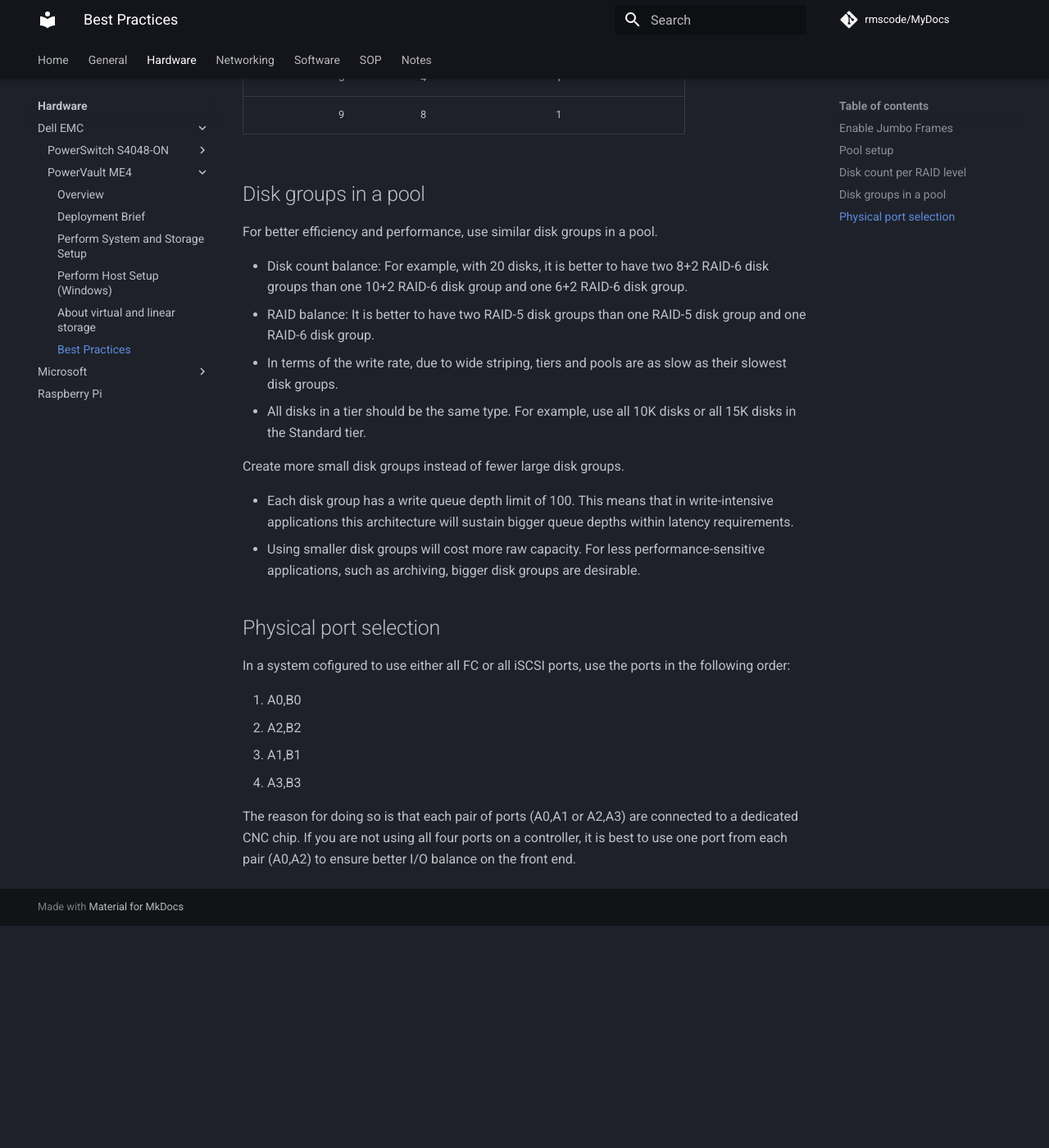
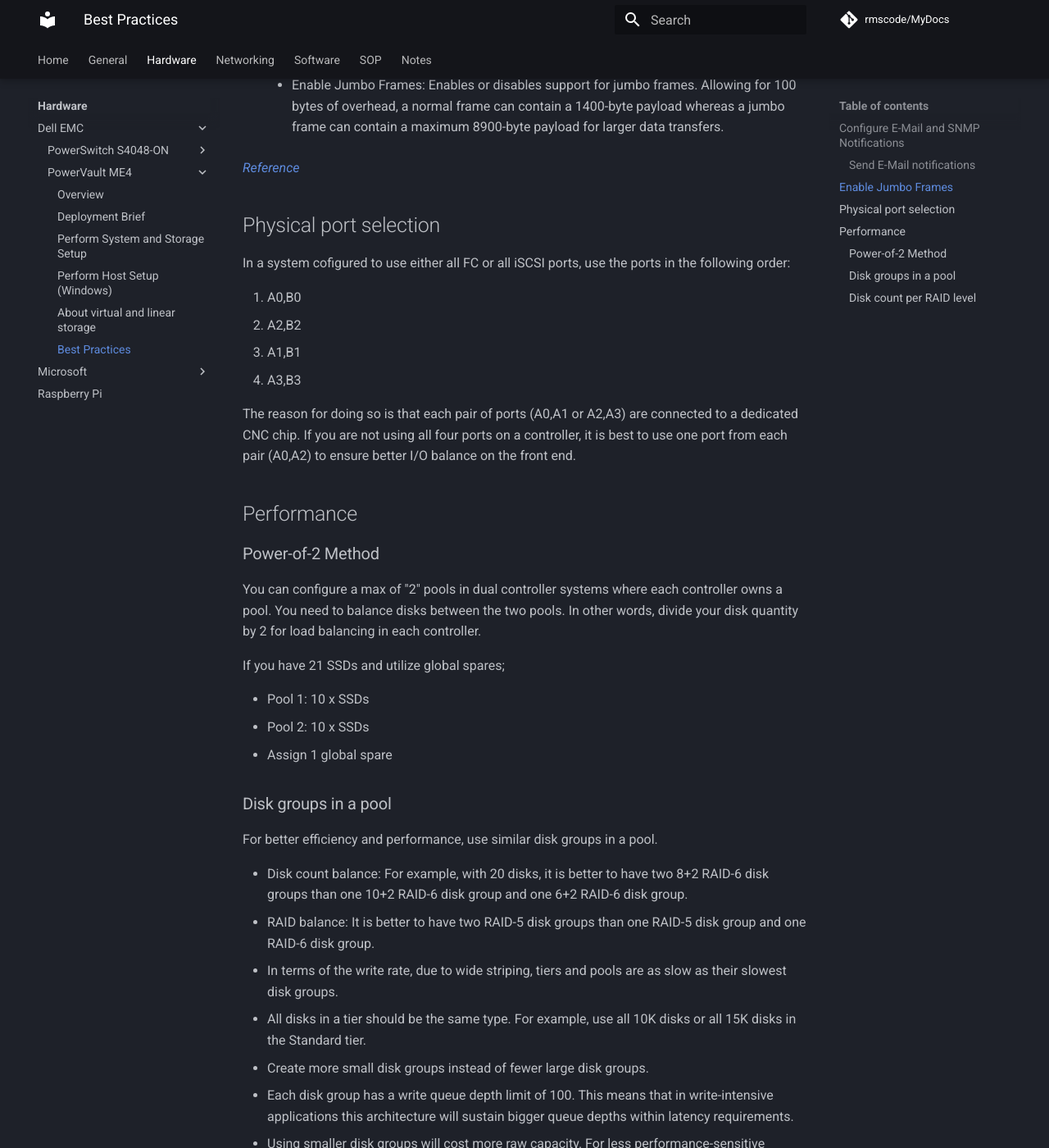
Before and after one commit to rmscode/binary-garden, an MkDocs documentation site: the page built from docs/hardware/dell-emc/powervault-me4/me4-best-practice.md, in a window 1280 px wide and 1400 px high, scrolled down 1441 px. Shown: the whole window at 82% size. Built offline with MkDocs 1.6.1 and Material for MkDocs 9.7.7, drawn with Linux system fonts in a browser that asks for light colours; comment, search, counter and statistics services are not loaded; before the commit the page ends 2570 px from its top, so only the background shows below that; some of the changed lines change nothing that is shown; some of the changed text lies outside the part shown.

Commit message:
Update me4-best-practice.md

```diff
--- a/docs/hardware/dell-emc/powervault-me4/me4-best-practice.md
+++ b/docs/hardware/dell-emc/powervault-me4/me4-best-practice.md
@@ -1,10 +1,33 @@
 # Best Practices
+
+## Configure E-Mail and SNMP Notifications
+
+The Notifications tab provides options for you to set up and test several types of system notifications. These include:
+
+- Configuring SMTP settings.
+- Sending notifications to email addresses when events occur in the system.
+- Enabling managed logs settings, which transfers log data to a log-collection system.
+- Setting remote syslog notifications to allow events to be logged by the syslog of a specified host computer. Syslog is a protocol for sending event messages across an IP network to a logging server. This feature supports User Datagram Protocol (UDP) but not Transmission Control Protocol (TCP).
+- Testing notifications.
+
+You should enable at least one notification service to monitor the system. Email notifications can be sent to as many as three different email addresses. In addition to the normal email notification, Dell EMC recommends enabling managed logs with the Include logs as an email attachment option enabled.
+
+### Send E-Mail notifications
+
+1. Perform one of the following to access the options in the Notifications tab:
+      -  In the Home topic, select Action -> System Settings, then click Notifications.
+      -  In the System topic, select Action -> System Settings, then click Notifications.
+      -  In the footer, click the events panel and select Set Up Notifications.
+      -  In the Welcome panel, select System Settings, and then click the Notifications tab.
+2. Select the Email tab and ensure that the SMTP Server and SMTP Domain options are set, as described in To configure SMTP settings in the [Administrator’s Guide](https://www.dell.com/support/manuals/us/en/19/powervault-me4012/me4_series_ag_pub/configure-smtp-settings?guid=guid-a34ac6dc-8231-456e-ae0a-a157ef02393d&lang=en-us).
+3. Set the email notification.
+4. Select the minimum severity for which the system should send email notifications.
+5. Enter an email address to which the system should send notifications.
+6. Save your settings by click Apply.
 
 ## Enable Jumbo Frames
 
-!!! note
-
-    The use of Jumbo frames can succeed only if jumbo-frame support is enabled on all network components in the data path (SAN switches, server NICs...).
+!!! note "The use of Jumbo frames can succeed only if jumbo-frame support is enabled on all network components in the data path (SAN switches, server NICs...)."
 
 1. Perform one of the following steps to configure iSCSI ports:
     - In the home topic of the PowerVault manager, select Action > System Settings, then click Ports.
@@ -13,43 +36,6 @@
     - Enable Jumbo Frames: Enables or disables support for jumbo frames. Allowing for 100 bytes of overhead, a normal frame can contain a 1400-byte payload whereas a jumbo frame can contain a maximum 8900-byte payload for larger data transfers.
 
 [*Reference*](https://www.dell.com/support/manuals/en-us/powervault-me4012/me4_series_ag_pub/configure-iscsi-ports?guid=guid-9c7ddef3-9cae-4788-b553-dffdc99c4aa6&lang=en-us)
-
-## Pool setup
-
-In a storage system with two controller modules, try to balance the workload of the controllers. Each controller can own one virtual pool. Having the same number of disk groups and volumes in each pool will help balance the workload, increasing performance.
-
-## Disk count per RAID level
-
-The controller breaks virtual volumes into 4-MB pages, which are referenced paged tables in memory. The 4-MB page is a fixed unit of allocation. Therefore, 4-MB units of data are pushed to a disk group. A write performance penalty is introduced in RAID-5 or RAID-6 disk groups when the stripe size of the disk group isn't a multiple of the 4-MB page.
-
-The following table shows recommended disk counts for RAID-6 and RAID-5 disk groups.
-
-!!! note
-
-    Note that parity is actually distributed among all the disks.
-
-| RAID Level | Total Disks | Data Disks (Equivalent) | Parity Disks (Equivalent) |
-| ---------  | ----------- | ----------------------- | ------------------------- |
-| RAID-6     | 4           | 2                       | 2                         |
-|            | 6           | 4                       | 2                         |
-|            | 10          | 8                       | 2                         |
-| RAID-5     | 3           | 2                       | 1                         |
-|            | 5           | 4                       | 1                         |
-|            | 9           | 8                       | 1                         |
-
-## Disk groups in a pool
-
-For better efficiency and performance, use similar disk groups in a pool.
-
-- Disk count balance: For example, with 20 disks, it is better to have two 8+2 RAID-6 disk groups than one 10+2 RAID-6 disk group and one 6+2 RAID-6 disk group.
-- RAID balance: It is better to have two RAID-5 disk groups than one RAID-5 disk group and one RAID-6 disk group.
-- In terms of the write rate, due to wide striping, tiers and pools are as slow as their slowest disk groups.
-- All disks in a tier should be the same type. For example, use all 10K disks or all 15K disks in the Standard tier.
-
-Create more small disk groups instead of fewer large disk groups.
-
-- Each disk group has a write queue depth limit of 100. This means that in write-intensive applications this architecture will sustain bigger queue depths within latency requirements.
-- Using smaller disk groups will cost more raw capacity. For less performance-sensitive applications, such as archiving, bigger disk groups are desirable.
 
 ## Physical port selection
 
@@ -61,3 +47,44 @@
 4. A3,B3
 
 The reason for doing so is that each pair of ports (A0,A1 or A2,A3) are connected to a dedicated CNC chip. If you are not using all four ports on a controller, it is best to use one port from each pair (A0,A2) to ensure better I/O balance on the front end.
+
+## Performance
+
+### Power-of-2 Method
+
+You can configure a max of "2" pools in dual controller systems where each controller owns a pool. You need to balance disks between the two pools. In other words, divide your disk quantity by 2 for load balancing in each controller.
+
+If you have 21 SSDs and utilize global spares;
+
+- Pool 1: 10 x SSDs
+- Pool 2: 10 x SSDs
+- Assign 1 global spare
+
+### Disk groups in a pool
+
+For better efficiency and performance, use similar disk groups in a pool.
+
+- Disk count balance: For example, with 20 disks, it is better to have two 8+2 RAID-6 disk groups than one 10+2 RAID-6 disk group and one 6+2 RAID-6 disk group.
+- RAID balance: It is better to have two RAID-5 disk groups than one RAID-5 disk group and one RAID-6 disk group.
+- In terms of the write rate, due to wide striping, tiers and pools are as slow as their slowest disk groups.
+- All disks in a tier should be the same type. For example, use all 10K disks or all 15K disks in the Standard tier.
+- Create more small disk groups instead of fewer large disk groups.
+- Each disk group has a write queue depth limit of 100. This means that in write-intensive applications this architecture will sustain bigger queue depths within latency requirements.
+- Using smaller disk groups will cost more raw capacity. For less performance-sensitive applications, such as archiving, bigger disk groups are desirable.
+
+### Disk count per RAID level
+
+The controller breaks virtual volumes into 4-MB pages, which are referenced paged tables in memory. The 4-MB page is a fixed unit of allocation. Therefore, 4-MB units of data are pushed to a disk group. A write performance penalty is introduced in RAID-5 or RAID-6 disk groups when the stripe size of the disk group isn't a multiple of the 4-MB page.
+
+The following table shows recommended disk counts for RAID-6 and RAID-5 disk groups.
+
+!!! note "Note that parity is actually distributed among all the disks."
+
+| RAID Level | Total Disks | Data Disks (Equivalent) | Parity Disks (Equivalent) |
+| ---------  | ----------- | ----------------------- | ------------------------- |
+| RAID-6     | 4           | 2                       | 2                         |
+|            | 6           | 4                       | 2                         |
+|            | 10          | 8                       | 2                         |
+| RAID-5     | 3           | 2                       | 1                         |
+|            | 5           | 4                       | 1                         |
+|            | 9           | 8                       | 1                         |
```
